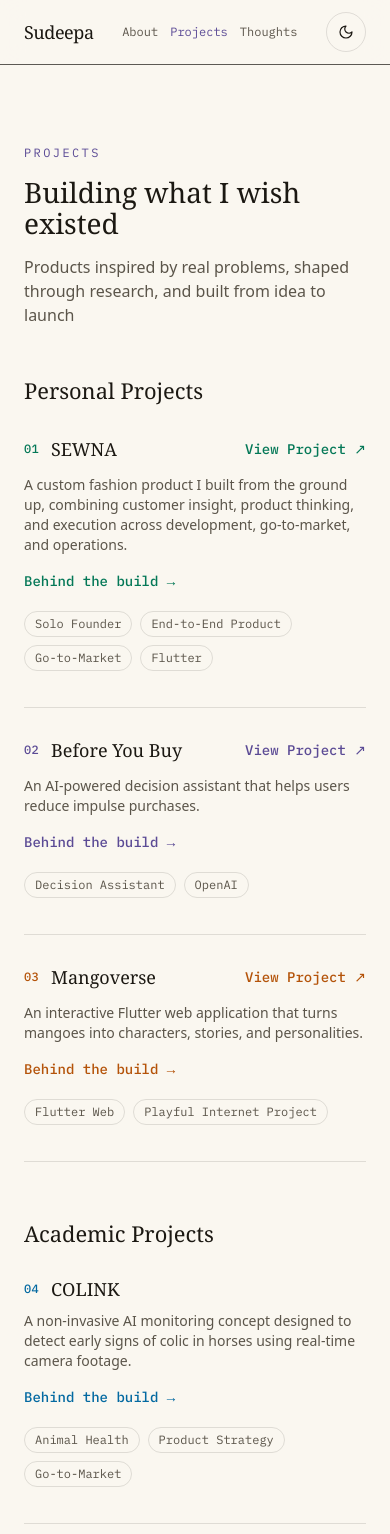
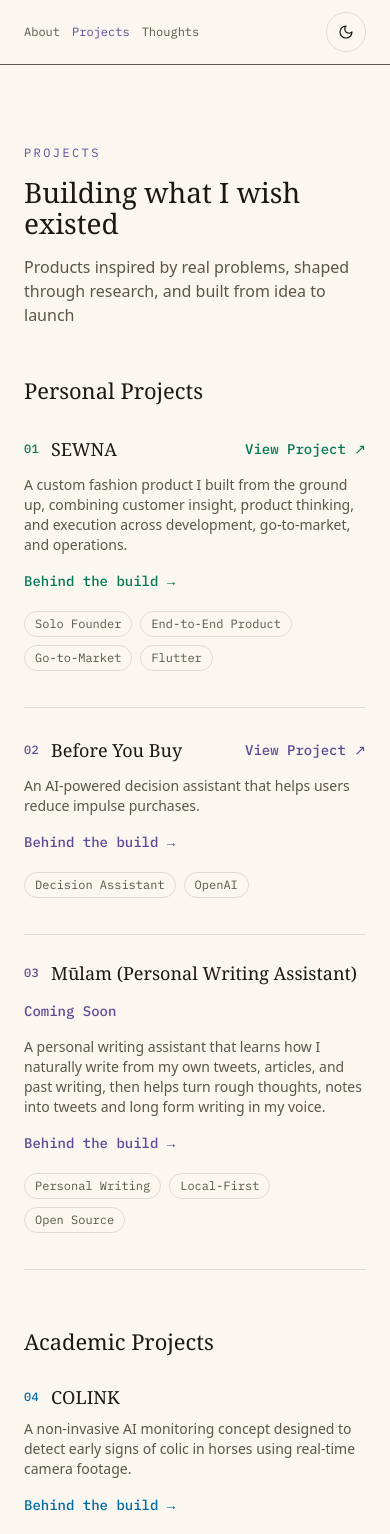
Before and after one commit to SudeepaNoble/SudeepaNoble.github.io, a Next.js app: page /projects in a window 390 px wide. Shown: the top 1534 px of the page. Built offline with nearby package versions, Linux system fonts and the light colour scheme.

Commit message:
Update portfolio header and project content

```diff
--- a/src/components/hero.tsx
+++ b/src/components/hero.tsx
@@ -46,6 +46,19 @@ export function Hero() {
               className="text-sm leading-relaxed text-ink-soft dark:text-bone-soft"
             />
           ) : null}
+          <motion.p
+            initial={shouldReduceMotion ? { opacity: 1 } : { opacity: 0, y: 16 }}
+            whileInView={{ opacity: 1, y: 0 }}
+            viewport={{ once: true, margin: "-10% 0px" }}
+            transition={{ duration: 0.6, ease: "easeOut", delay: 0.2 }}
+            className="text-sm leading-relaxed text-ink-soft dark:text-bone-soft"
+          >
+            {profile.codexUsage.prefix}
+            <span className="font-medium text-accent dark:text-accent-dark">
+              {profile.codexUsage.tokens}
+            </span>
+            {profile.codexUsage.suffix}
+          </motion.p>
         </div>
 
         <motion.div
--- a/src/components/project-card.tsx
+++ b/src/components/project-card.tsx
@@ -60,6 +60,12 @@ export function ProjectCard({
               >
                 View Project ↗
               </a>
+            ) : project.actionLabel ? (
+              <span
+                className={`inline-flex min-h-9 shrink-0 items-center font-mono text-sm font-medium ${accentStyles[project.accent]}`}
+              >
+                {project.actionLabel}
+              </span>
             ) : null}
           </div>
 
@@ -86,6 +92,11 @@ export function ProjectCard({
                       {paragraph}
                     </p>
                   ))}
+                  {project.statusNote ? (
+                    <p className="pt-2 text-xs font-medium text-emerald-700 dark:text-emerald-400">
+                      {project.statusNote}
+                    </p>
+                  ) : null}
                 </div>
               </motion.div>
             ) : null}
--- a/src/components/site-header.tsx
+++ b/src/components/site-header.tsx
@@ -4,7 +4,6 @@ import Link from "next/link";
 import { usePathname } from "next/navigation";
 import { Container } from "@/components/container";
 import { ThemeToggle } from "@/components/theme-toggle";
-import { profile } from "@/data/profile";
 
 const navItems = [
   { label: "About", href: "/" },
@@ -18,14 +17,7 @@ export function SiteHeader() {
   return (
     <header className="sticky top-0 z-50 border-b border-line/70 bg-paper/80 backdrop-blur-md dark:border-line-dark/70 dark:bg-dusk/80">
       <Container className="flex h-16 items-center justify-between sm:h-20">
-        <Link
-          href="/"
-          className="font-display text-lg font-medium tracking-tight text-ink dark:text-bone"
-        >
-          {profile.shortName}
-        </Link>
-
-        <nav className="flex items-center gap-3 sm:gap-8">
+        <nav className="flex min-w-0 items-center gap-3 sm:gap-8">
           {navItems.map((item) => {
             const isActive = pathname === item.href;
 
@@ -46,7 +38,7 @@ export function SiteHeader() {
           })}
         </nav>
 
-        <div className="flex items-center gap-2 sm:gap-3">
+        <div className="ml-auto flex items-center gap-2 pl-4 sm:gap-3 sm:pl-8">
           <ThemeToggle />
         </div>
       </Container>
--- a/src/data/profile.ts
+++ b/src/data/profile.ts
@@ -13,6 +13,12 @@ export const profile = {
     "I build enterprise software for government agencies across the United States, with a growing interest in AI products and developer tooling.",
   ],
 
+  codexUsage: {
+    prefix: "As per Codex, I've used ",
+    tokens: "1.4B tokens",
+    suffix: " lately · Aug 9, 2026.",
+  },
+
   philosophyQuote:
     "How much of who we become is shaped by what we choose to explore",
 
--- a/src/data/projects.ts
+++ b/src/data/projects.ts
@@ -19,6 +19,8 @@ export type Project = {
   featured?: boolean;
   liveUrl?: string;
   githubUrl?: string;
+  statusNote?: string;
+  actionLabel?: string;
 };
 
 export const projects: Project[] = [
@@ -28,7 +30,7 @@ export const projects: Project[] = [
     shortDescription:
       "A custom fashion product I built from the ground up, combining customer insight, product thinking, and execution across development, go-to-market, and operations.",
     longDescription:
-      "SEWNA started as a problem I wanted to solve for myself: making custom Indian clothing easier to discover, order, and experience.\n\nI researched the market, validated the idea with customers and designers, and designed the product around what people value most throughout the custom clothing journey.\n\nAs a solo founder, I lead product strategy, user research, design, development, go-to-market, customer acquisition, designer partnerships, operations, fulfillment, marketing, and growth.\n\nI'm currently building the SEWNA customer mobile app in Flutter.",
+      "SEWNA started as a problem I wanted to solve for myself: making custom Indian clothing easier to discover, order, and experience.\n\nI researched the market, validated the idea with customers and designers, and designed the product around what people value most throughout the custom clothing journey.\n\nAs a solo founder, I lead product strategy, user research, design, development, go-to-market, customer acquisition, designer partnerships, operations, fulfillment, marketing, and growth.",
     category: "Personal",
     status: "Live",
     date: "10/16/2023",
@@ -38,6 +40,7 @@ export const projects: Project[] = [
     featured: true,
     liveUrl: "https://www.joinsewna.com/",
     githubUrl: undefined,
+    statusNote: "Currently building SEWNA mobile app → App Store soon",
   },
   {
     slug: "before-you-buy",
@@ -56,20 +59,18 @@ export const projects: Project[] = [
     githubUrl: undefined,
   },
   {
-    slug: "mangoverse",
-    title: "Mangoverse",
+    slug: "mulam",
+    title: "Mūlam (Personal Writing Assistant)",
     shortDescription:
-      "An interactive Flutter web application that turns mangoes into characters, stories, and personalities.",
+      "A personal writing assistant that learns how I naturally write from my own tweets, articles, and past writing, then helps turn rough thoughts, notes into tweets and long form writing in my voice.",
     longDescription:
-      "Built for my little cousin, who absolutely loves mangoes, and as my first opportunity to learn Flutter. Mangoverse is an interactive web application that turns mangoes into fictional characters, stories, and personalities through a museum-inspired digital experience. I led the product vision, UX design, Flutter development, SEO optimization, and production deployment.",
+      "A personal writing assistant that learns how I naturally write from my own tweets, articles, and past writing, then helps turn rough thoughts, notes into tweets and long form writing in my voice.\n\nBuilt around a personal voice model, source aware idea extraction, originality safeguards, and feedback from my edits so the writing gets closer to how I actually communicate over time.",
     category: "Personal",
-    status: "Live",
-    date: "03/06/2026",
-    image: "/projects/placeholder-mangoverse.svg",
-    tags: ["Flutter Web", "Playful Internet Project"],
-    accent: "mango",
-    liveUrl: "https://mangoverse-two.vercel.app/",
-    githubUrl: undefined,
+    status: "Building",
+    image: "/projects/placeholder-immigrantos.svg",
+    tags: ["Personal Writing", "Local-First", "Open Source"],
+    accent: "violet",
+    actionLabel: "Coming Soon",
   },
   {
     slug: "colink",
```
